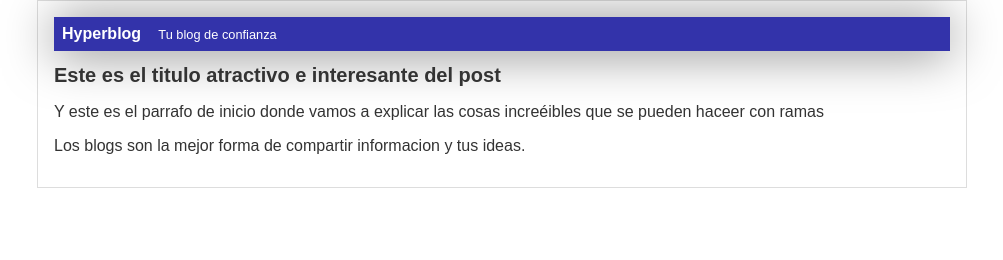
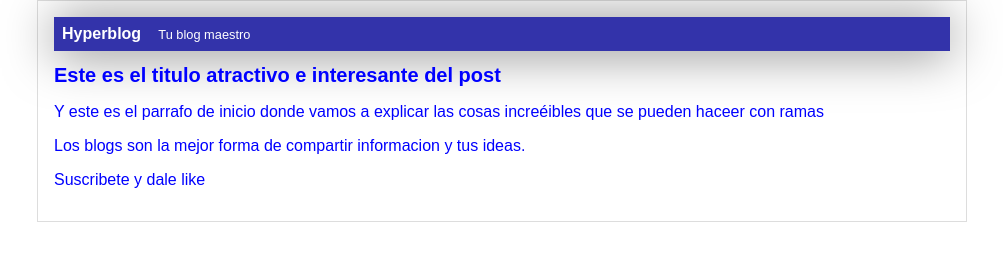
Before and after one commit to luisfc1/hyperblog, a plain HTML site: page blogpost.html in a window 1280 px wide. Shown: the whole page, without its empty margins (138-1141 px from the left). Drawn offline with Linux system fonts and the light colour scheme.

Commit message:
Agregue suscripcion, cambie la cabecera maestra y puse todo azul

```diff
--- a/blogpost.html
+++ b/blogpost.html
@@ -10,7 +10,7 @@
         <div id="cabecera">
             Hyperblog
             <span id="tagline">
-              Tu blog de confianza
+              Tu blog maestro
             </span>
         </div>
         <div id="post">
@@ -20,6 +20,9 @@
             <p>
                 Los blogs son la mejor forma de compartir informacion y tus ideas.
             </p>
+            <p>
+                Suscribete y dale like
+            </p>
         </div>
     </div>
 </body>
--- a/css/estilos.css
+++ b/css/estilos.css
@@ -1,5 +1,5 @@
 body {
-    color: #333;
+    color: blue;
     text-align: center;
     font-family: Arial;
     font-size: 16px;
```
